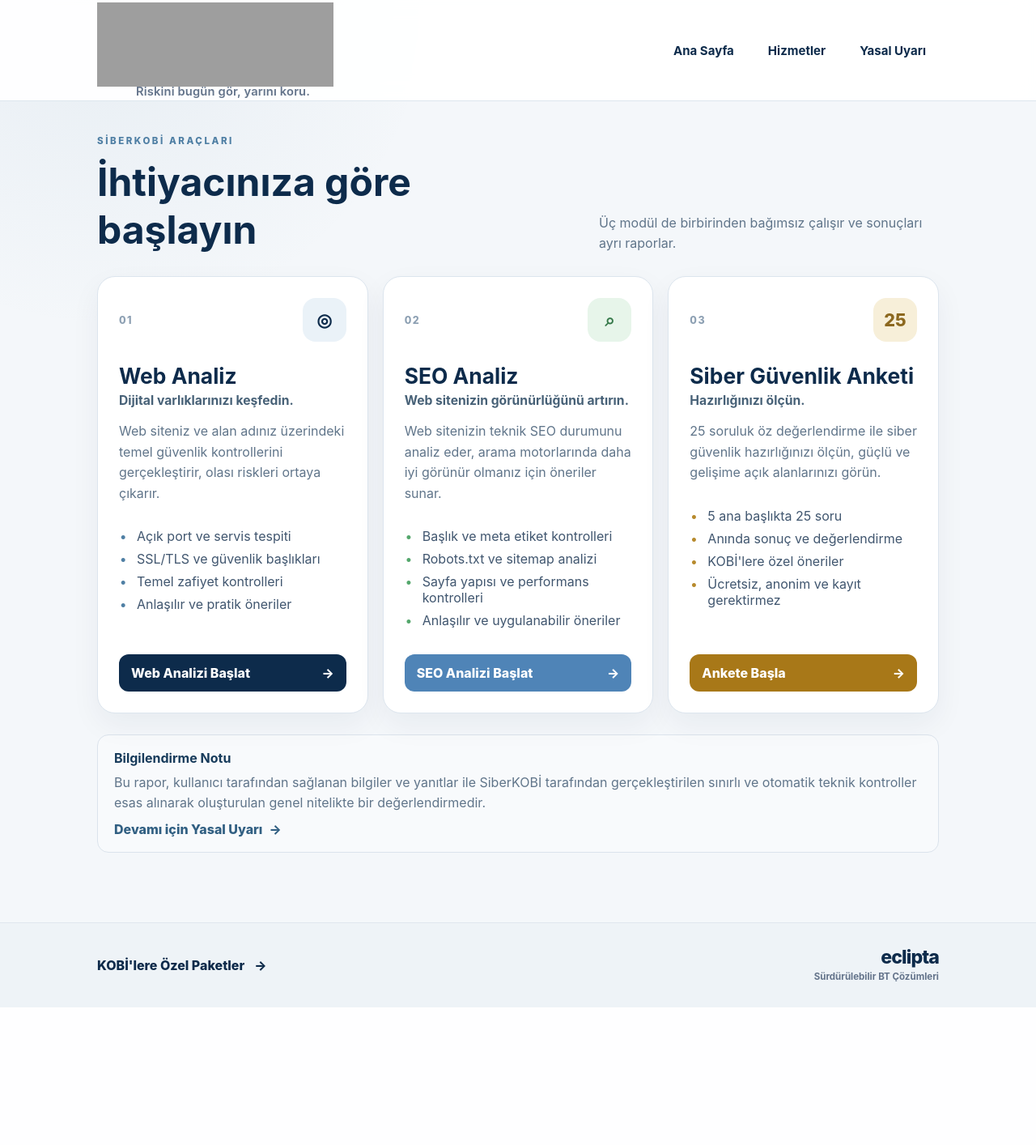
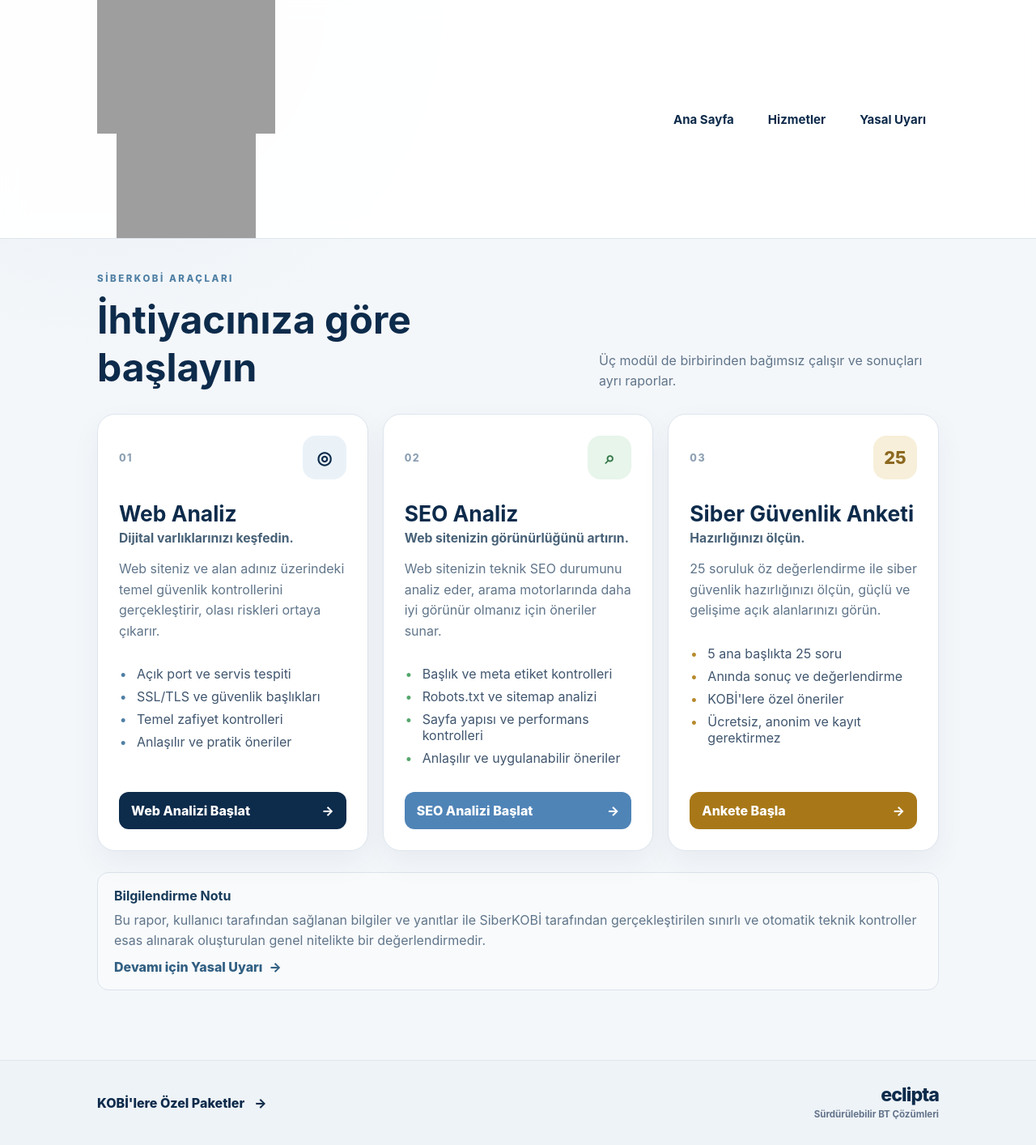
Before and after one commit to YagmurEr/siberkobi, a Flask app: page / in a window 1280 px wide. Shown: the whole page at 81% size. Before the commit the page ends 1244 px from the top, so only its background shows below. Run offline with Flask 3, Linux system fonts and the light colour scheme; grey boxes are pictures that could not be loaded.

Commit message:
Apply approved SiberKOBİ logo lockup
* style: add approved logo-only asset

* style: add approved slogan-only asset

* style: use approved separated logo and slogan

* style: apply approved logo proportions without transforms

```diff
--- a/app/static/app.css
+++ b/app/static/app.css
@@ -1917,3 +1917,43 @@ body {
 .legal-copy p:last-child {
   margin-bottom: 0;
 }
+
+/* Approved SiberKOBİ lockup — exact source artwork, no redraw */
+.brand-stack--approved {
+  display: inline-flex;
+  flex-direction: column;
+  align-items: flex-start;
+  gap: 2px;
+}
+.brand-stack--approved .site-logo--approved {
+  display: block;
+  width: 220px !important;
+  height: auto !important;
+  margin: 0;
+  transform: none !important;
+}
+.brand-stack--approved .site-slogan--approved {
+  display: block;
+  width: 172px;
+  height: auto;
+  margin: -2px 0 0 24px;
+}
+.brand-stack--approved .brand-logo-crop,
+.brand-stack--approved .brand-slogan {
+  display: none !important;
+}
+.header-inner {
+  min-height: 132px !important;
+}
+@media (max-width: 640px) {
+  .brand-stack--approved .site-logo--approved {
+    width: 180px !important;
+  }
+  .brand-stack--approved .site-slogan--approved {
+    width: 142px;
+    margin-left: 19px;
+  }
+  .header-inner {
+    min-height: 112px !important;
+  }
+}
--- a/app/templates/base.html
+++ b/app/templates/base.html
@@ -10,11 +10,9 @@
 <body class="{% block body_class %}{% endblock %}">
   <header class="site-header">
     <div class="container header-inner">
-      <a class="brand brand-logo-link brand-stack" href="{{ url_for('web.index') }}" aria-label="SiberKOBİ ana sayfa">
-        <span class="brand-logo-crop">
-          <img class="site-logo" src="{{ url_for('static', filename='siberkobi-logo.svg') }}" alt="SiberKOBİ">
-        </span>
-        <span class="brand-slogan">Riskini bugün gör, yarını koru.</span>
+      <a class="brand brand-logo-link brand-stack brand-stack--approved" href="{{ url_for('web.index') }}" aria-label="SiberKOBİ ana sayfa">
+        <img class="site-logo site-logo--approved" src="{{ url_for('static', filename='siberkobi-logo-approved.svg') }}" alt="SiberKOBİ">
+        <img class="site-slogan site-slogan--approved" src="{{ url_for('static', filename='siberkobi-slogan-approved.svg') }}" alt="Riskini bugün gör, yarını koru.">
       </a>
       <nav class="main-nav" aria-label="Ana menü">
         <a href="{{ url_for('web.index') }}">Ana Sayfa</a>
```
Also changed, not shown: app/static/siberkobi-logo-approved.svg (added), app/static/siberkobi-slogan-approved.svg (added).
